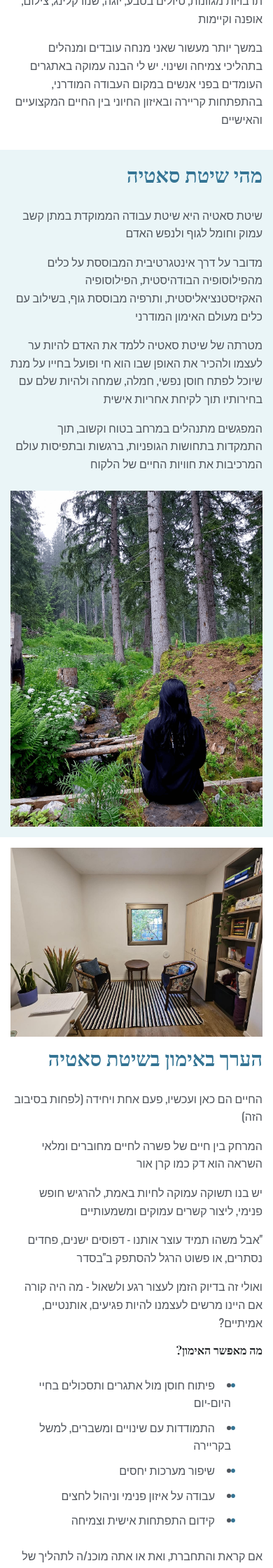
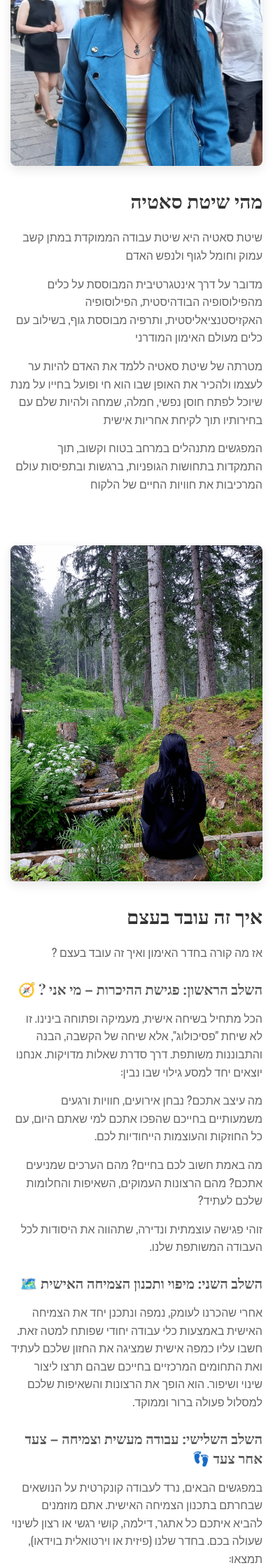
Before and after one commit to berenfeld/sivanaltar, a PHP site: page / in a window 390 px wide. Shown: the part 1920-4160 px from the top of the page at 70% size. Run offline with PHP 8.4, Linux system fonts and the light colour scheme; some web fonts are replaced.

Commit message:
added how it works section in main page

```diff
--- a/css/styles.css
+++ b/css/styles.css
@@ -162,70 +162,130 @@ section {
     margin-top: 50px;
 }
 
-/* About Section */
+/* Common section layout */
 .about-content,
 .method-content,
+.how-it-works-content,
 .value-content {
     display: flex;
-    flex-wrap: wrap;
-    align-items: center;
-    gap: 10px;
+    flex-direction: row; /* Standard flow */
+    gap: 40px;
+    align-items: flex-start;
 }
 
+/* Since this is RTL layout, flex:row makes the first element appear on the right */
 .about-image,
 .method-image,
+.how-it-works-image,
 .value-image {
-    flex: 1;
-    min-width: 300px;
+    flex: 0 0 35%; /* Width of image container */
+    max-width: 35%;
+    margin-top: 70px; /* Vertical alignment with heading */
 }
 
 .about-text,
 .method-text,
+.how-it-works-text,
 .value-text {
-    flex: 2;
-    min-width: 300px;
+    flex: 1; /* Takes remaining space */
 }
 
+/* All images styling */
+.about-image img,
+.method-image img,
+.how-it-works-image img,
+.value-image img {
+    width: 85%; /* Image size within container */
+    height: auto;
+    border-radius: 8px;
+    box-shadow: 0 5px 15px rgba(0, 0, 0, 0.1);
+    margin: 0 auto;
+    display: block;
+}
+
+/* Section titles and text styling */
 .about-text h3,
 .method-text h3,
+.how-it-works-text h3,
 .value-text h3 {
-    color: var(--primary-color);
-    margin-bottom: 25px;
-    font-size: 1.8rem;
+    font-size: 28px;
+    margin-bottom: 20px;
+    color: #333;
 }
 
-/* Method Section */
-.method-section {
-    background-color: var(--secondary-color);
+.about-text h4,
+.method-text h4,
+.how-it-works-text h4,
+.value-text h4 {
+    font-size: 20px;
+    margin-top: 25px;
+    margin-bottom: 15px;
+    color: #555;
 }
 
-/* Method content is reversed for RTL layout (image on left, text on right) */
-.method-content {
-    flex-direction: row-reverse;
+.about-text p,
+.method-text p,
+.how-it-works-text p,
+.value-text p {
+    font-size: 16px;
+    line-height: 1.6;
+    margin-bottom: 15px;
+    color: #666;
 }
 
-/* Benefits List */
-.benefits-list {
-    margin: 25px 0;
+.about-text ul,
+.method-text ul,
+.how-it-works-text ul,
+.value-text ul {
+    list-style-type: disc;
     padding-right: 25px;
-    list-style-position: inside;
+    margin-bottom: 20px;
 }
 
-.benefits-list li {
+.about-text ul li,
+.method-text ul li,
+.how-it-works-text ul li,
+.value-text ul li {
     margin-bottom: 10px;
-    position: relative;
-    padding-right: 20px;
+    line-height: 1.5;
 }
 
-.benefits-list li::before {
-    content: "•";
-    color: var(--primary-color);
-    font-weight: bold;
-    display: inline-block;
-    width: 20px;
-    margin-right: -20px;
-    position: relative;
-    right: -10px;
+/* Mobile responsiveness */
+@media (max-width: 768px) {
+    .about-content,
+    .method-content,
+    .how-it-works-content,
+    .value-content {
+        flex-direction: column; /* Stack vertically */
+    }
+
+    .about-image,
+    .method-image,
+    .how-it-works-image,
+    .value-image {
+        flex: 1 0 100%;
+        max-width: 100%;
+        margin-top: 0;
+        order: 2; /* Move images below text */
+        margin-bottom: 0;
+        margin-top: 20px;
+    }
+
+    .about-text,
+    .method-text,
+    .how-it-works-text,
+    .value-text {
+        flex: 1 0 100%;
+        max-width: 100%;
+        order: 1; /* Keep text on top */
+    }
+
+    .about-image img,
+    .method-image img,
+    .how-it-works-image img,
+    .value-image img {
+        width: 100%; /* Full width on mobile */
+    }
 }
 
 /* Footer Styles */
--- a/index.php
+++ b/index.php
@@ -55,6 +55,9 @@
     <section class="method-section">
         <div class="container">
             <div class="method-content">
+                <div class="method-image">
+                    <img src="images/main-2.png" alt="שיטת סאטיה">
+                </div>
                 <div class="method-text">
                     <h3>מהי שיטת סאטיה</h3>
                     <p>שיטת סאטיה היא שיטת עבודה הממוקדת במתן קשב עמוק וחומל לגוף ולנפש האדם</p>
@@ -64,8 +67,40 @@
 
                     <p>המפגשים מתנהלים במרחב בטוח וקשוב, תוך התמקדות בתחושות הגופניות, ברגשות ובתפיסות עולם המרכיבות את חוויות החיים של הלקוח</p>
                 </div>
-                <div class="method-image">
-                    <img src="images/main-2.png" alt="שיטת סאטיה">
+            </div>
+        </div>
+    </section>
+
+    <!-- How It Works Section -->
+    <section class="how-it-works-section">
+        <div class="container">
+            <div class="how-it-works-content">
+                <div class="how-it-works-image">
+                    <img src="images/main-4.jpeg" alt="תהליך האימון">
+                </div>
+                <div class="how-it-works-text">
+                    <h3>איך זה עובד בעצם</h3>
+                    <p>אז מה קורה בחדר האימון ואיך זה עובד בעצם ?</p>
+
+                    <h4>השלב הראשון: פגישת ההיכרות – מי אני ? 🧭</h4>
+                    <p>הכל מתחיל בשיחה אישית, מעמיקה ופתוחה בינינו. זו לא שיחת "פסיכולוג", אלא שיחה של הקשבה, הבנה והתבוננות משותפת. דרך סדרת שאלות מדויקות. אנחנו יוצאים יחד למסע גילוי שבו נבין:</p>
+                    <p>מה עיצב אתכם? נבחן אירועים, חוויות ורגעים משמעותיים בחייכם שהפכו אתכם למי שאתם היום, עם כל החוזקות והעוצמות הייחודיות לכם.</p>
+                    <p>מה באמת חשוב לכם בחיים? מהם הערכים שמניעים אתכם? מהם הרצונות העמוקים, השאיפות והחלומות שלכם לעתיד?</p>
+                    <p>זוהי פגישה עוצמתית ונדירה, שתהווה את היסודות לכל העבודה המשותפת שלנו.</p>
+
+                    <h4>השלב השני: מיפוי ותכנון הצמיחה האישית  🗺️</h4>
+                    <p>אחרי שהכרנו לעומק, נמפה ונתכנן יחד את הצמיחה האישית באמצעות כלי עבודה יחודי שפותח למטה זאת. חשבו עליו כמפה אישית שמציגה את החזון שלכם לעתיד ואת התחומים המרכזיים בחייכם שבהם תרצו ליצור שינוי ושיפור. הוא הופך את הרצונות והשאיפות שלכם למסלול פעולה ברור וממוקד.</p>
+
+                    <h4>השלב השלישי: עבודה מעשית וצמיחה – צעד אחר צעד 👣</h4>
+                    <p>במפגשים הבאים, נרד לעבודה קונקרטית על הנושאים שבחרתם בתכנון הצמיחה האישית. אתם מוזמנים להביא איתכם כל אתגר, דילמה, קושי רגשי או רצון לשינוי שעולה בכם. בחדר שלנו (פיזית או וירטואלית בוידאו), תמצאו:</p>
+                    <ul>
+                        <li>הקשבה מלאה ונוכחת: אני שם לכל מילה, לכל תחושה ולכל מה שעולה בכם.</li>
+                        <li>הבנה עניינית וממוקדת: נדייק ונבין יחד את שורש הדברים.</li>
+                        <li>התייחסות רגשית ואמפתית: ניתן מקום לכל רגש שעולה, נאפשר לו להיות ונלמד ממנו.</li>
+                    </ul>
+                    <p>הכל במרחב בטוח, מכיל ודיסקרטי לחלוטין.</p>
+
+                    <p>במפגשים שלנו, קיימים רק אתם ואני, עם מטרה משותפת אחת: הטובה והצמיחה האישית שלכם.</p>
                 </div>
             </div>
         </div>
```
Also changed, not shown: images/main-4.jpeg (added).
